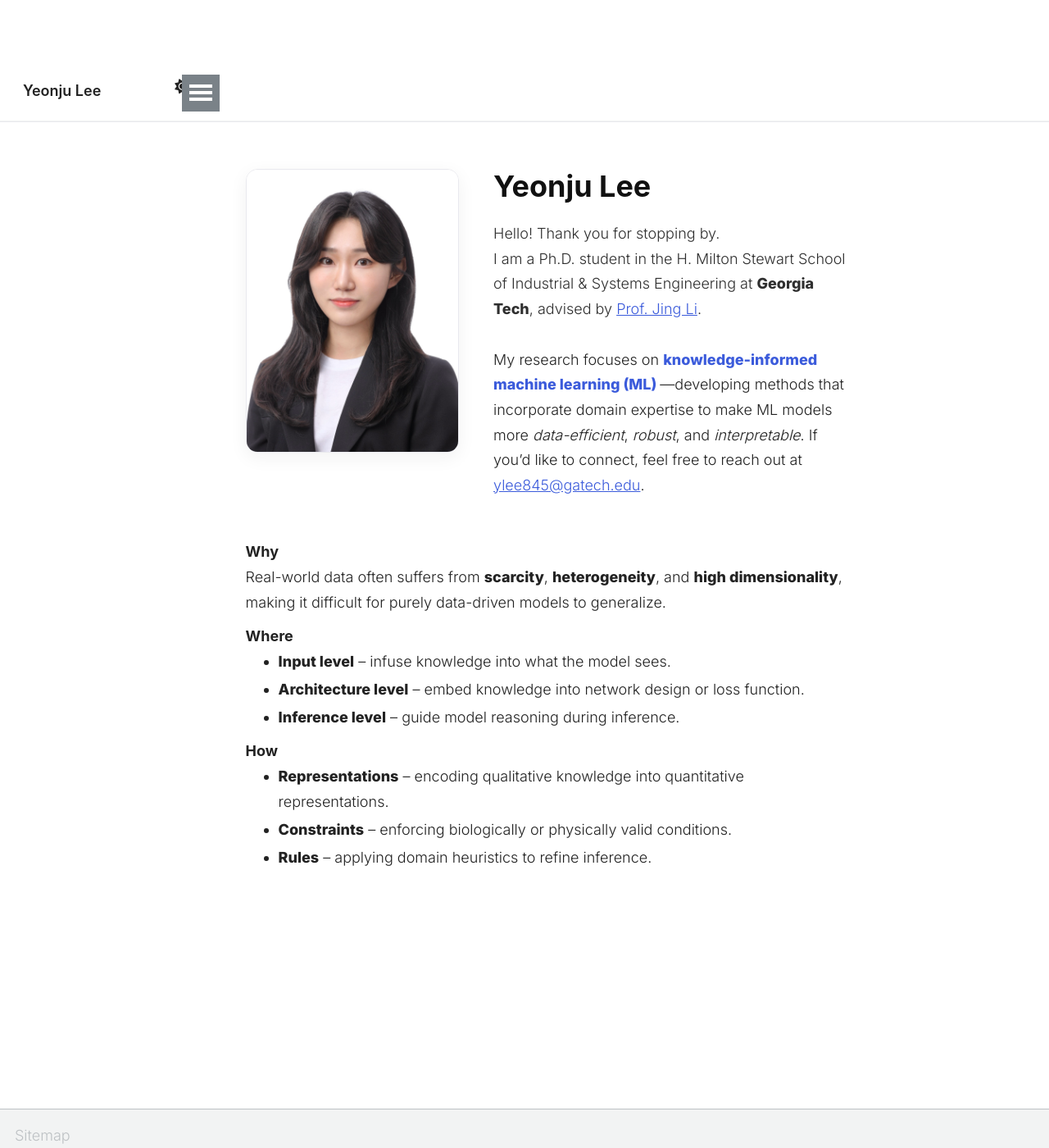
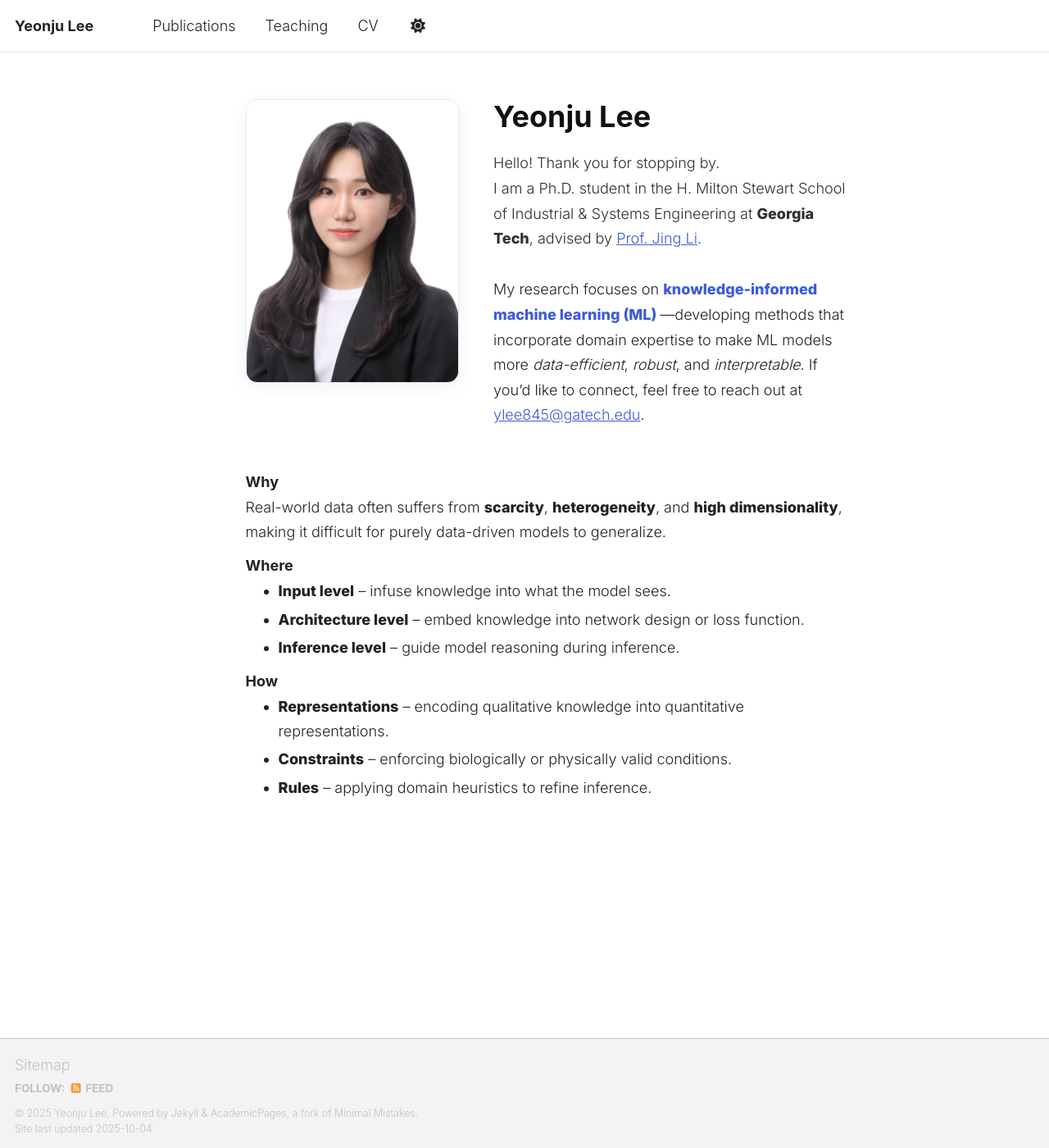
Before and after one commit to ylee845/ylee845.github.io, a Jekyll site: the page built from _pages/about.md, in a window 1280 px wide and 1400 px high. Shown: the whole window at 82% size. Built offline with Jekyll 4.4.1, drawn with Linux system fonts in a browser that asks for light colours; a script that is not in the unit is left out.

Commit message:
Update custom.scss

```diff
--- a/_sass/custom.scss
+++ b/_sass/custom.scss
@@ -37,35 +37,6 @@ hr{
   margin:1.25rem 0;
 }
 
-/* ===== Masthead / Top Nav ===== */
-.masthead{
-  position:sticky; top:0; z-index:50;
-  background:rgba(255,255,255,.85);
-  backdrop-filter:saturate(160%) blur(6px);
-  border-bottom:1px solid var(--line);
-}
-.site-title{
-  font-weight:800;
-  letter-spacing:.2px;
-}
-.masthead__menu{ display:flex; gap:.5rem; align-items:center; }
-.masthead__menu-item a{
-  display:inline-block;
-  font-weight:600;
-  padding:.45rem .7rem;
-  border-radius:10px;
-  transition:transform .08s ease, background-color .15s ease, color .15s ease;
-}
-.masthead__menu-item a:hover{
-  background:#f6f7fb;
-  color:var(--brand);
-  transform:translateY(-1px);
-}
-.masthead__menu-item--active a{
-  color:var(--brand);
-  background:var(--brand-weak);
-}
-
 /* ===== Layout helpers ===== */
 .container{
   max-width:1100px;
@@ -83,39 +54,9 @@ hr{
   float:none !important;
   width:100% !important;
   margin-left:0 !important;
-  max-width: 90%;     /* 필요시 1200~1400 사이에서 조절 */
+  max-width: 100%;     /* 필요시 1200~1400 사이에서 조절 */
   margin: 0 auto;
   padding: 0 1rem;       /* 좌우 여백(좁히려면 .75rem) */
-}
-
-/* === 2-2. 상단바: 기본은 전부 펼쳐 보이기, 부족하면 토글 노출 === */
-/* 항목 패딩을 살짝 줄여 더 많이 들어가게 */
-.greedy-nav a,
-.masthead__menu-item a{ padding:.35rem .55rem; border-radius:10px; }
-
-/* 햄버거 토글 기본 숨김 */
-.greedy-nav .greedy-nav__toggle{ display:none !important; }
-
-/* hidden-links(남는 항목) 있을 때만 토글 보이게 (CSS :has 사용) */
-@media (min-width: 900px){
-  .greedy-nav:has(.hidden-links li) .greedy-nav__toggle{
-    display:inline-flex !important;
-    background:transparent; border:1px solid var(--line); border-radius:10px;
-    padding:.35rem .5rem; color:#5b5b5b;
-  }
-  .greedy-nav:has(.hidden-links li) .greedy-nav__toggle:hover{
-    background:#f6f7fb; color:var(--brand);
-  }
-}
-
-/* 상단바 여백/줄바꿈 개선: 폭 부족하면 2줄로 감기 */
-.greedy-nav{ padding:.45rem 0; gap:.25rem; flex-wrap:wrap; }
-.greedy-nav .visible-links{ display:flex; flex-wrap:wrap; gap:.25rem; }
-
-/* === 2-3. About 전용(원하면 다른 페이지에도 재사용 가능) === */
-.about-inline .page__content{
-  max-width: 1320px;   /* About에선 조금 더 넓게 쓰고 싶으면 유지 */
-  padding: 0 .75rem;
 }
 
 /* 사진+텍스트 나란히 */
@@ -131,29 +72,6 @@ hr{
 @media (max-width: 900px){
   .intro{ flex-direction:column; gap:1rem; }
   .intro__img{ width:100%; max-width:420px; }
-}
-/* == [ADD-ON] 1) 상단바 풀폭 (본문 컨테이너 폭은 그대로) == */
-.masthead .container{
-  max-width: 100% !important;
-  padding-left: 1rem;
-  padding-right: 1rem;
-}
-
-/* 데스크탑에선 여백 유지, 모바일에선 슬림 */
-@media (max-width: 768px){
-  .masthead{ padding-top:.25rem; padding-bottom:.25rem; }
-  .masthead__menu-item a{ padding:.3rem .5rem; }
-}
-
-/* == [ADD-ON] 2) 다크모드가 전체 페이지에 적용되도록 변수 오버라이드 == */
-html[data-theme="dark"]{
-  --bg:#0b0f14;
-  --text:#e5e7eb;
-  --muted:#9ca3af;
-  --line:#1f2937;
-  --brand:#93c5fd;
-  --brand-weak:#0f172a;
-  --card:#121923;
 }
 
 /* 전역 요소가 변수 색을 따르도록 (상단바만 바뀌는 문제 방지) */
```
